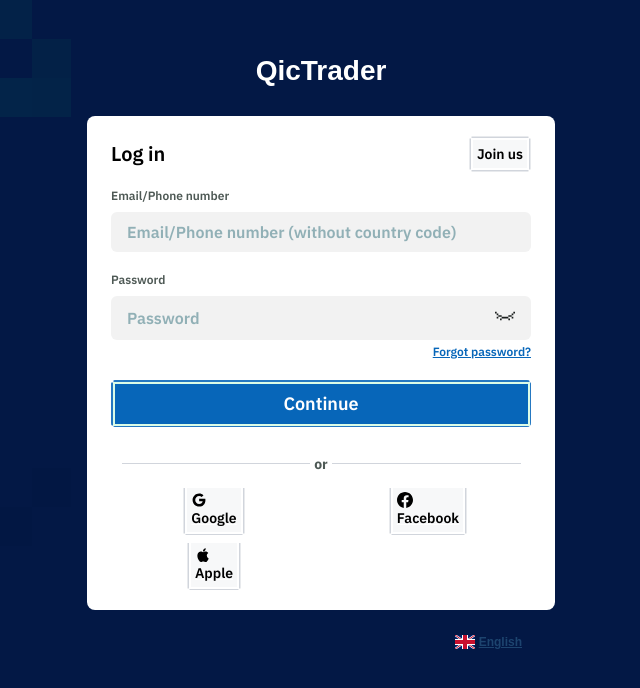
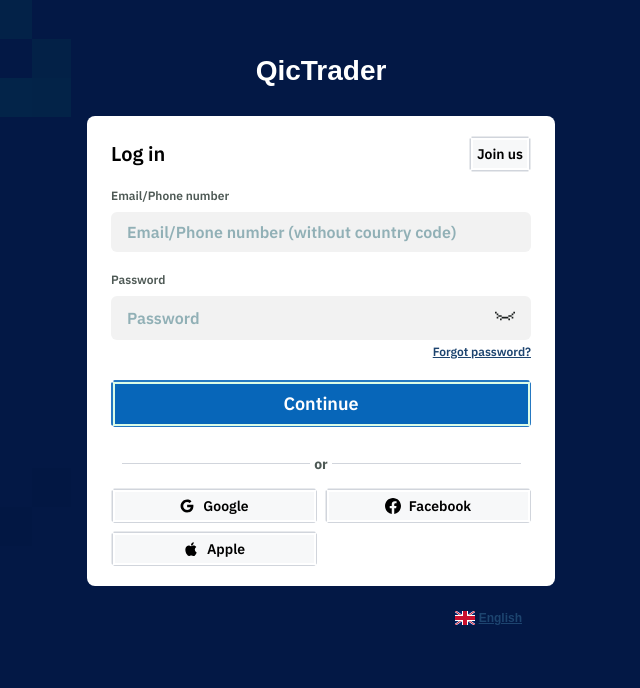
Before and after one commit to Rustam-kha/pages-join-register-master, a Next.js app: page /en/login in a window 1280 px wide. Shown: the top 688 px of the page, without its empty margins (319-959 px from the left). Built offline with nearby package versions, Linux system fonts and the light colour scheme.

Commit message:
Update LoginForm.tsx

```diff
--- a/components/LoginForm.tsx
+++ b/components/LoginForm.tsx
@@ -132,7 +132,7 @@
           {/* forgot password */}
           <Link
             href="#"
-            className="text-xs text-right text-primary underline font-semibold -mt-1"
+           className="text-xs text-right font-semibold -mt-1 text-[#1D446F] underline"
           >
             {translations["forgotPassword"]}
           </Link>
@@ -161,7 +161,8 @@
                     {item.name}
                   </>
                 }
-                 className="text-xs text-right font-semibold -mt-1 text-[#1D446F] underline"
+                textSize="text-sm font-bold text-[#1b1f1e] w-full justify-center flex gap-2"
+                className="w-full cursor-pointer"
               />
             ))}
           </div>
```
